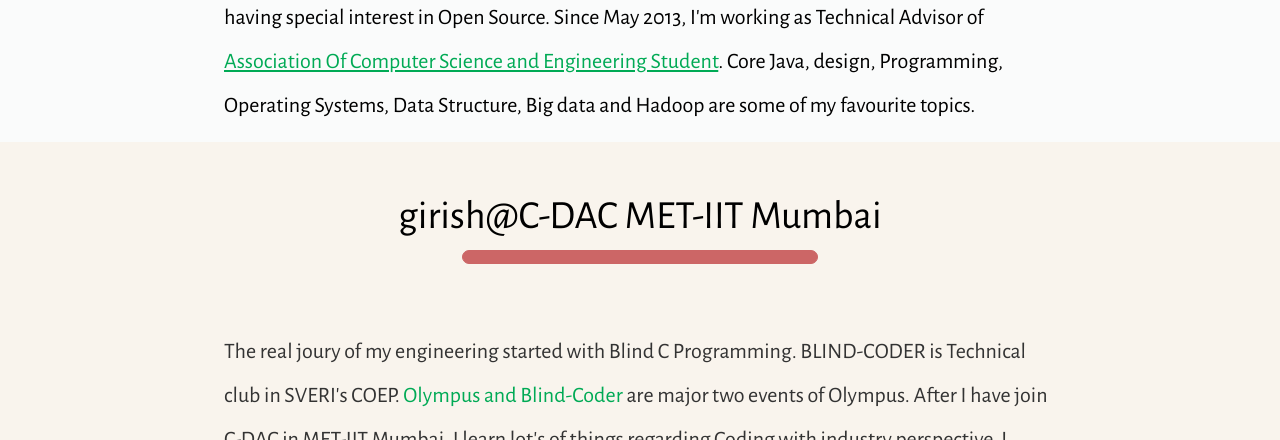
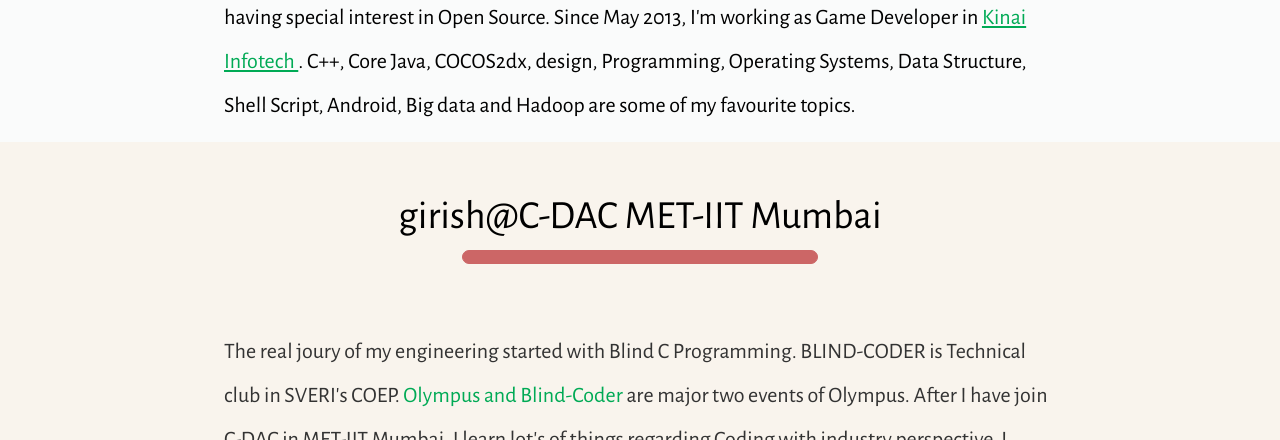
Before and after one commit to girish-rajiv-patil/girish-rajiv-patil.github.io, a plain HTML site: page index.html in a window 1280 px wide. Shown: the part 660-1100 px from the top of the page. Drawn offline with nearby package versions, Linux system fonts and the light colour scheme.

Commit message:
updated info.

```diff
--- a/index.html
+++ b/index.html
@@ -39,7 +39,7 @@
         </div>
         <div id="selfie">	<img src="img/banner1.jpg" /></div>
         <div class="info">
-          I am <a href="#" class="GreenAnchor">Girish Patil</a>, a Computer Science student at SVERI's COEP. I'm C++ and Core JAVA developer having special interest in Open Source. Since May 2013, I'm working as Technical Advisor of <a href="#" class="GreenAnchor">Association Of Computer Science and Engineering Student</a>. Core Java, design, Programming, Operating Systems, Data Structure, Big data and Hadoop are some of my favourite topics.
+          I am <a href="#" class="GreenAnchor">Girish Patil</a>, a Computer Science student from SVERI's COEP. I'm C++ and Core JAVA developer having special interest in Open Source. Since May 2013, I'm working as Game Developer in <a href="#" class="GreenAnchor"> Kinai Infotech </a>. C++, Core Java, COCOS2dx, design, Programming, Operating Systems, Data Structure, Shell Script, Android, Big data and Hadoop are some of my favourite topics.
         </div>
       </div>
 
```
